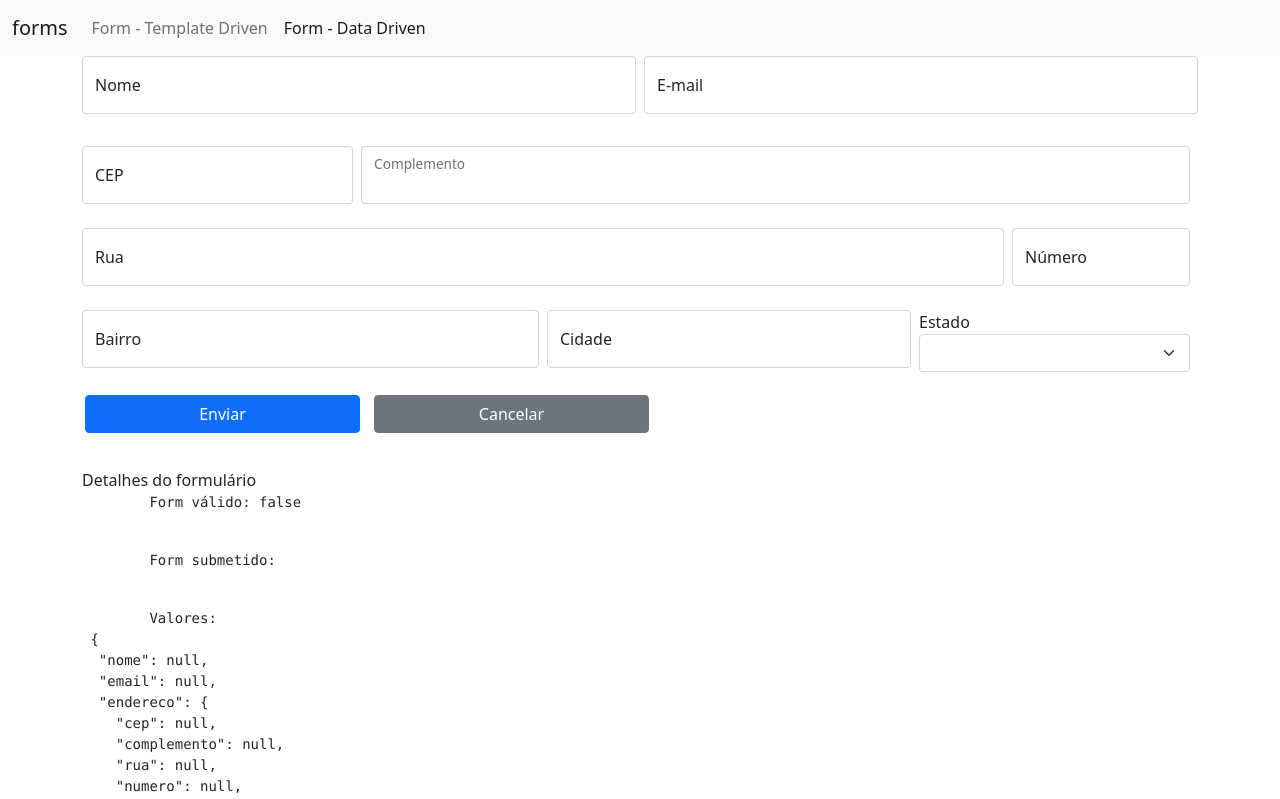
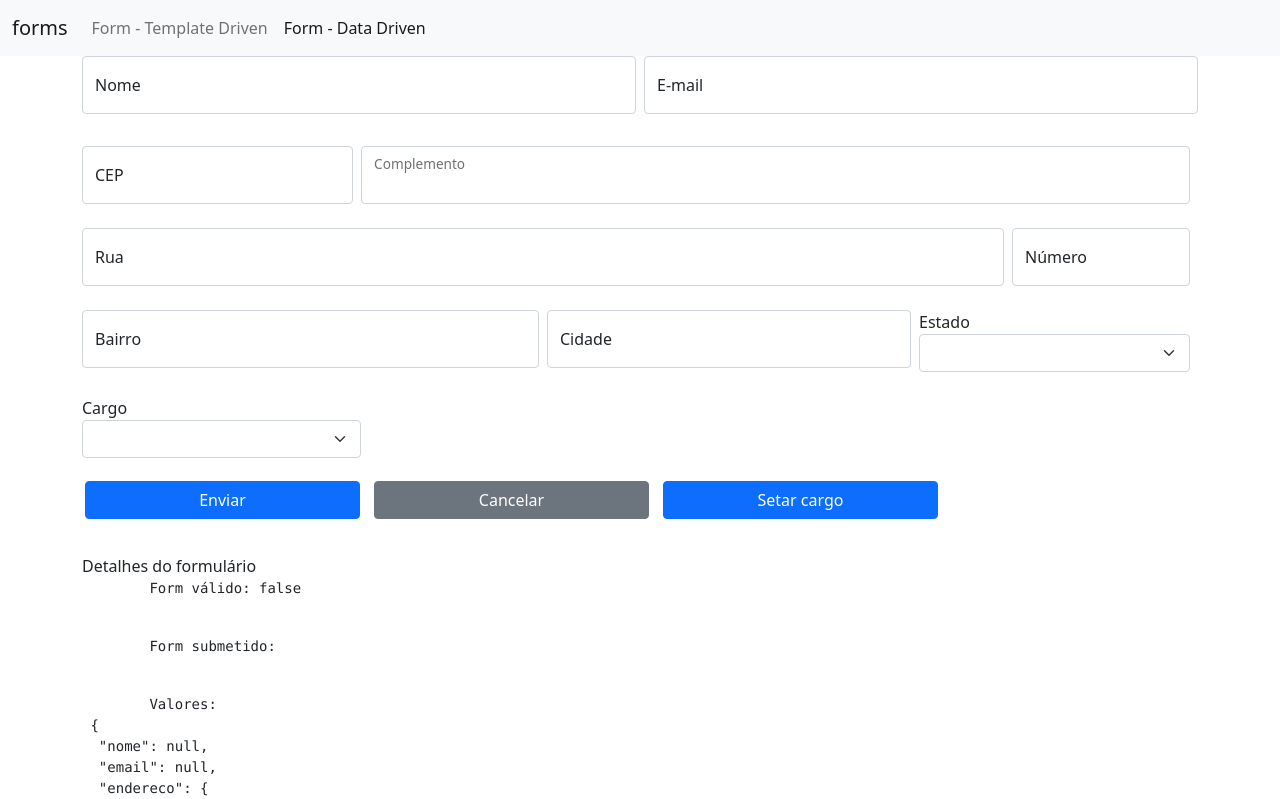
Before and after one commit to leorv/AngularCompleto, an Angular app in the folder forms/: page /dataForm in a window 1280 px wide. Shown: the top 799 px of the page. Built offline with nearby package versions, Linux system fonts and the light colour scheme.

Commit message:
Formulários reativos: Combobox com Objeto (ngValue e compareWith)

```diff
--- a/forms/src/app/data-form/data-form.component.html
+++ b/forms/src/app/data-form/data-form.component.html
@@ -96,6 +96,23 @@
             </div>
         </div>
     </div>
+    <div class="form-group">
+        <div class="col-md-3">
+            <div class="mb-3">
+                <label for="cargo">Cargo</label>
+                <select class="form-select" id="cargo"
+                 formControlName="cargo"
+                 [compareWith]="compararCargos">
+                    <option *ngFor="let cargo of cargos" [ngValue]="cargo">{{ cargo.desc }}</option>
+                    <!-- Se queremos comparar objetos complexos, não apenas pela sua referência, que é o que o angular faz,
+                    temos que usar o ngValue. -->
+                    <!-- Ou seja, se você está trabalhando com uma string, um number, etc, usa value
+                    porém, se vai trabalhar com objetos, usa ngValue
+                    e também implemente uma função compareWith para que o angular compare os valores.-->
+                </select>
+            </div>
+        </div>
+    </div>
     <div class="row">
         <!--
             <button type="submit" class="btn btn-primary col-sm-3" [disabled]="!formulario.valid">
@@ -111,6 +128,9 @@
         <button class="btn btn-secondary col-sm-3" (click)="resetar()">
             Cancelar
         </button>
+        <button class="btn btn-primary col-sm-3" (click)="setarCargo()" >
+            Setar cargo
+        </button>
     </div>
 
 
--- a/forms/src/app/data-form/data-form.component.ts
+++ b/forms/src/app/data-form/data-form.component.ts
@@ -17,6 +17,7 @@ export class DataFormComponent implements OnInit {
     formulario: FormGroup = new FormGroup({});
     // estados: EstadoBr[] = [];
     estados: Observable<EstadoBr[]> = new Observable();
+    cargos: any[] = [];
 
     constructor(
         private formBuilder: FormBuilder,
@@ -30,13 +31,7 @@ export class DataFormComponent implements OnInit {
         // faz o subscribe pra gente e quando ele for destruído ele também
         // faz o unsubscribe.
         this.estados = this.dropDownService.getEstadosBr();
-
-        // this.dropDownService.getEstadosBr()
-        //     .subscribe((dados: any) => {
-        //         this.estados = dados;
-        //         console.log('dados dos estados: ');
-        //         console.log(dados, this.estados);
-        //     });
+        this.cargos = this.dropDownService.getCargos();
 
         this.formulario = this.formBuilder.group({
             nome: [null, Validators.required],
@@ -50,18 +45,8 @@ export class DataFormComponent implements OnInit {
                 bairro: [null, Validators.required],
                 cidade: [null, Validators.required],
                 estado: [null, Validators.required]
-            })
-
-            // Outra forma de agrupar os campos:
-            // endereco: new FormGroup({
-            //     cep: new FormControl(null),
-            //     complemento: new FormControl(null),
-            //     rua: new FormControl(null),
-            //     numero: new FormControl(null),
-            //     bairro: new FormControl(null),
-            //     cidade: new FormControl(null),
-            //     estado: new FormControl(null)
-            // })
+            }),
+            cargo: [null]
         });
     }
 
@@ -177,4 +162,13 @@ export class DataFormComponent implements OnInit {
         // mudar apenas um campo:
         // this.formulario.get('nome')?.setValue('Loiane');
     }
+
+    setarCargo(){
+        const cargo = { nome: 'Dev', nivel: 'Pleno', desc: 'Dev Pl'};
+        this.formulario.get('cargo')?.setValue(cargo);
+    }
+
+    compararCargos(obj1: any, obj2: any){
+        return (obj1 && obj2) ? (obj1.nome === obj2.nome && obj1.nivel === obj2.nivel) : obj1 === obj2;
+    }
 }
--- a/forms/src/app/shared/services/dropdown.service.ts
+++ b/forms/src/app/shared/services/dropdown.service.ts
@@ -19,4 +19,11 @@ export class DropdownService {
         //     dados;
         // }), tap(console.log));
   }
+  getCargos(){
+      return [
+          { nome: 'Dev', nivel: 'Junior', desc: 'Dev Jr'},
+          { nome: 'Dev', nivel: 'Pleno', desc: 'Dev Pl'},
+          { nome: 'Dev', nivel: 'Senior', desc: 'Dev Sr'}
+      ]
+  }
 }
```
